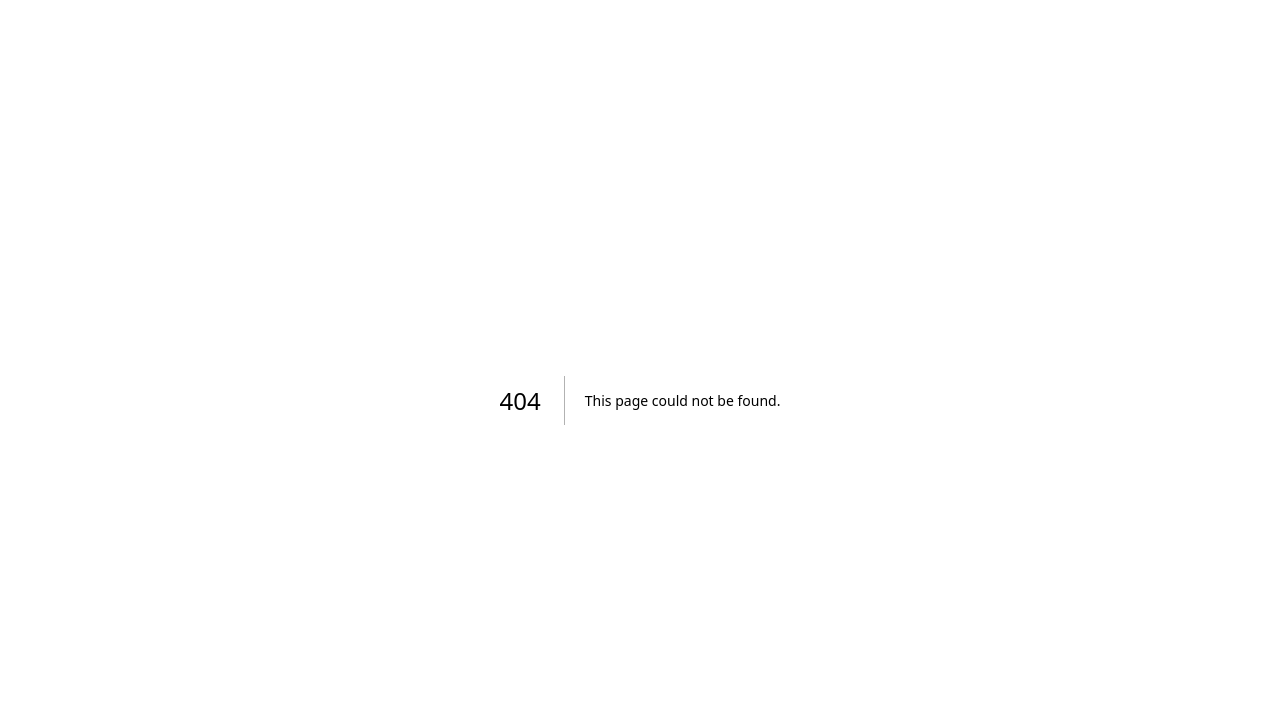
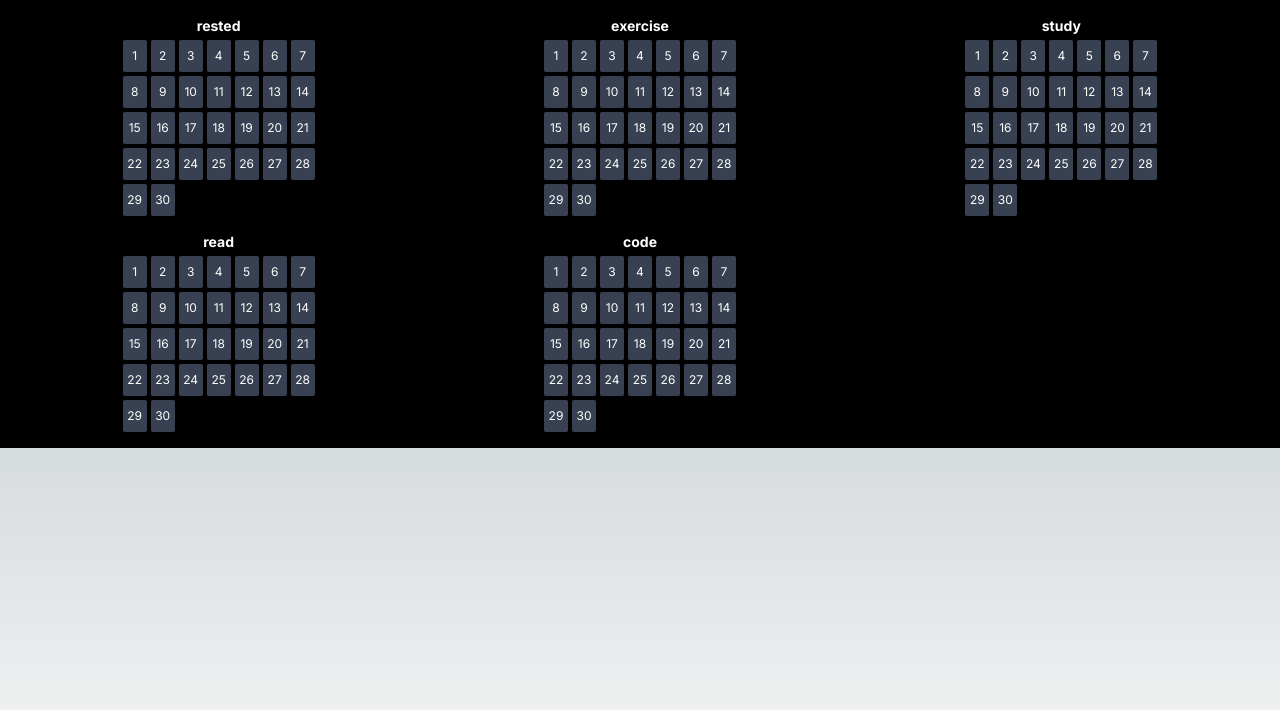
Before and after one commit to ajpkim/life-mapper, a Next.js app: page /habits in a window 1280 px wide. Before the commit this address had no page. Shown: the top 710 px of the page. Built offline with nearby package versions, Linux system fonts and the light colour scheme.

Commit message:
init habit page ui

```diff
--- /dev/null
+++ b/src/app/habits/Habit.js
@@ -0,0 +1,27 @@
+"use client"
+import React from "react"
+
+const Habit = ({ name, activeDayIndex, onDayClick }) => {
+  const totalDays = 30
+
+  return (
+    <div className="flex flex-col items-center">
+      <div className="text-sm font-bold mb-1">{name}</div>
+      <div className="grid grid-cols-7 gap-1">
+        {Array.from({ length: totalDays }, (_, index) => (
+          <button
+            key={index}
+            className={`w-6 h-8 rounded-sm flex justify-center items-center text-xs ${
+              index === activeDayIndex ? "bg-blue-500" : "bg-gray-700"
+            }`}
+            onClick={() => onDayClick(index)}
+          >
+            {index + 1}
+          </button>
+        ))}
+      </div>
+    </div>
+  )
+}
+
+export default Habit
--- /dev/null
+++ b/src/app/habits/page.js
@@ -0,0 +1,27 @@
+"use client"
+import React, { useState } from "react"
+import Habit from "./Habit"
+
+const Habits = () => {
+  const habits = ["rested", "exercise", "study", "read", "code"]
+  const [activeDayIndex, setActiveDayIndex] = useState(null)
+
+  const handleDayClick = (dayIndex) => {
+    setActiveDayIndex(dayIndex)
+  }
+
+  return (
+    <div className="bg-black text-white p-4 grid grid-cols-1 sm:grid-cols-2 md:grid-cols-3 gap-4">
+      {habits.map((habit, index) => (
+        <Habit
+          key={habit}
+          name={habit}
+          activeDayIndex={activeDayIndex}
+          onDayClick={handleDayClick}
+        />
+      ))}
+    </div>
+  )
+}
+
+export default Habits
```
Also changed, not shown: package.json (+6 -5 lines), 1 other file (tests, documents, lock files or other folders).
